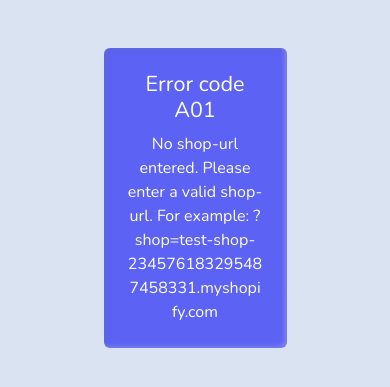
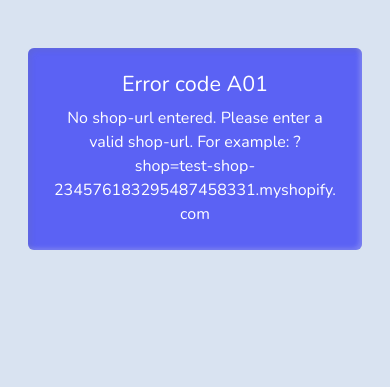
Before and after one commit to Rehajel15/InsightPilot-AI, a Django app: page / in a window 390 px wide. Shown: the part 47-434 px from the top of the page. Run offline with Django 5.2, Linux system fonts and the light colour scheme; some libraries are stand-ins or nearby versions.

Commit message:
Fix mobile responsiveness across all pages
- error_page: replace w-50 with responsive Bootstrap grid columns
- index: wrap product table in overflow-x:auto for small screens
- index: add mobile search bar below navbar (visible <900px)
- searchField: fix missing search-form reference, support mobile input

Co-Authored-By: Claude Sonnet 4.6 <noreply@anthropic.com>

```diff
--- a/core/templates/error_page.html
+++ b/core/templates/error_page.html
@@ -25,11 +25,15 @@
                 </div>
             </div>
         </nav>
-        <div class="container w-100 mt-5 d-flex justify-content-center align-items-center">
-            <div class="card text-white bg-info mb-3 w-50">
-                <div class="card-body">
-                    <h4 class="card-title text-center">Error code {{error_code}}</h4>
-                    <p class="card-text text-center">{{error_message}}</p>
+        <div class="container mt-5">
+            <div class="row justify-content-center">
+                <div class="col-11 col-md-7 col-lg-5">
+                    <div class="card text-white bg-info mb-3">
+                        <div class="card-body">
+                            <h4 class="card-title text-center">Error code {{error_code}}</h4>
+                            <p class="card-text text-center">{{error_message}}</p>
+                        </div>
+                    </div>
                 </div>
             </div>
         </div>
```
Also changed, not shown: core/templates/index.html (+10 -0 lines), static/css/index.css (+9 -0 lines), static/js/searchField.js (+15 -18 lines).
